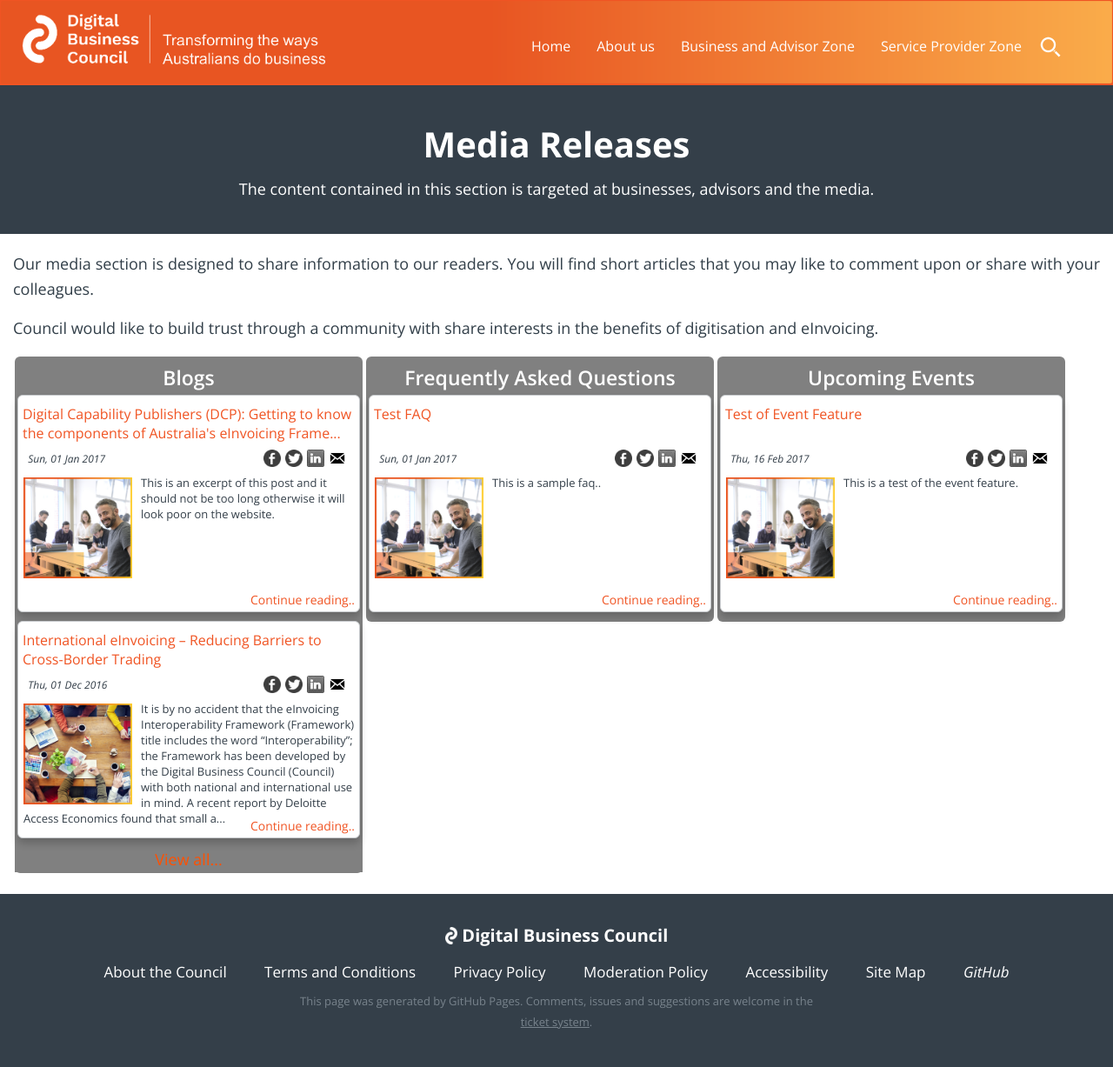
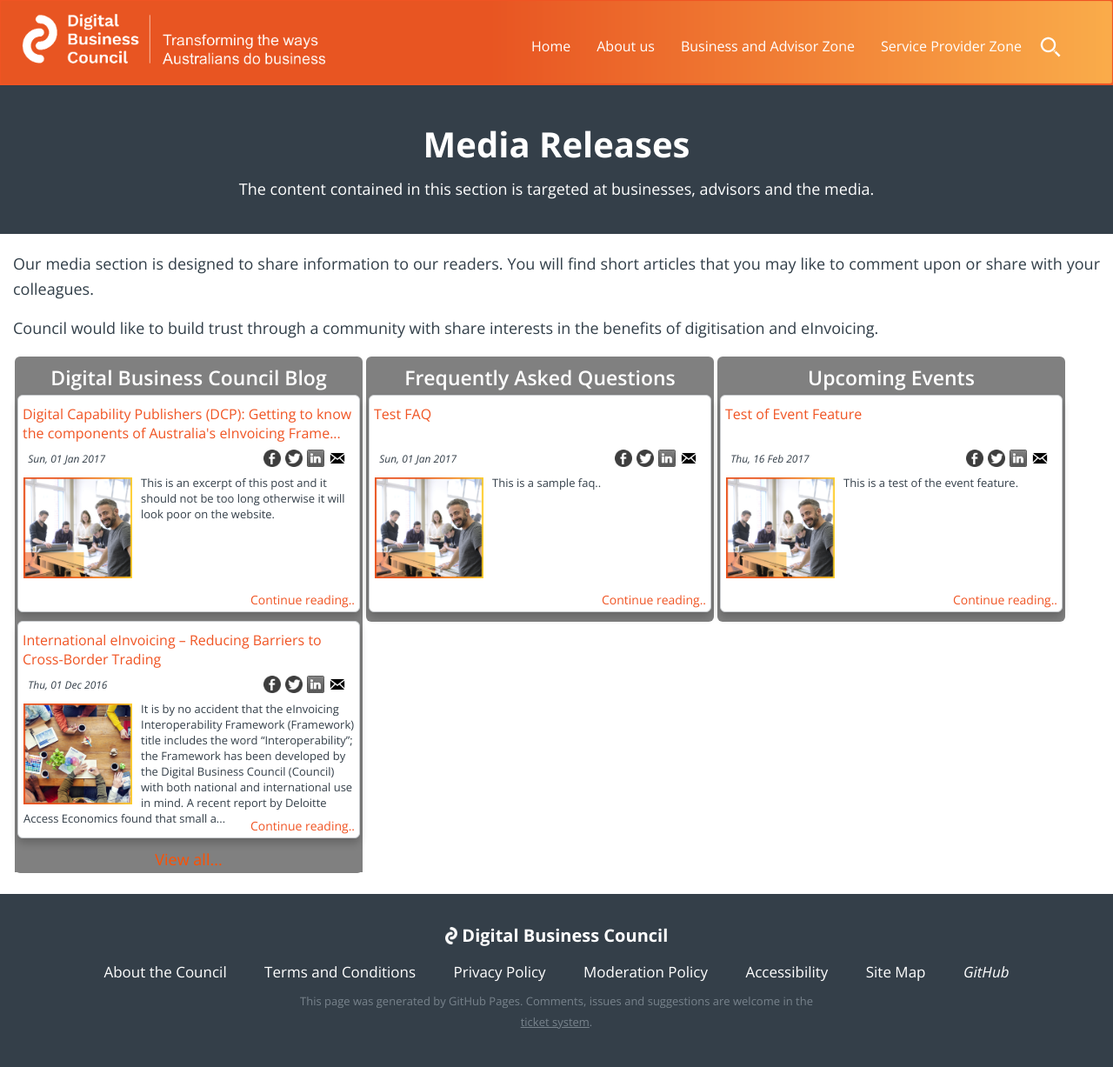
Before and after one commit to Digital-Business-Council/Digital-Business-Council.github.io, a Jekyll site: the page built from pages/business-zone/blogs/media-jump-page.md, in a window 1280 px wide. Shown: the whole page at 87% size. Built offline with Jekyll 4.4.1, drawn with Linux system fonts in a browser that asks for light colours.

Commit message:
Update media-jump-page.md

```diff
--- a/pages/business-zone/blogs/media-jump-page.md
+++ b/pages/business-zone/blogs/media-jump-page.md
@@ -13,7 +13,7 @@
 
 <div class="media-zone-cardstack">
 <div class="media-zone-cardstack-header">
-     <h3><span>Blogs</span></h3>
+     <h3><span>Digital Business Council Blog</span></h3>
 </div>
 
   {% for blog-page in site.categories.blog %}
```
